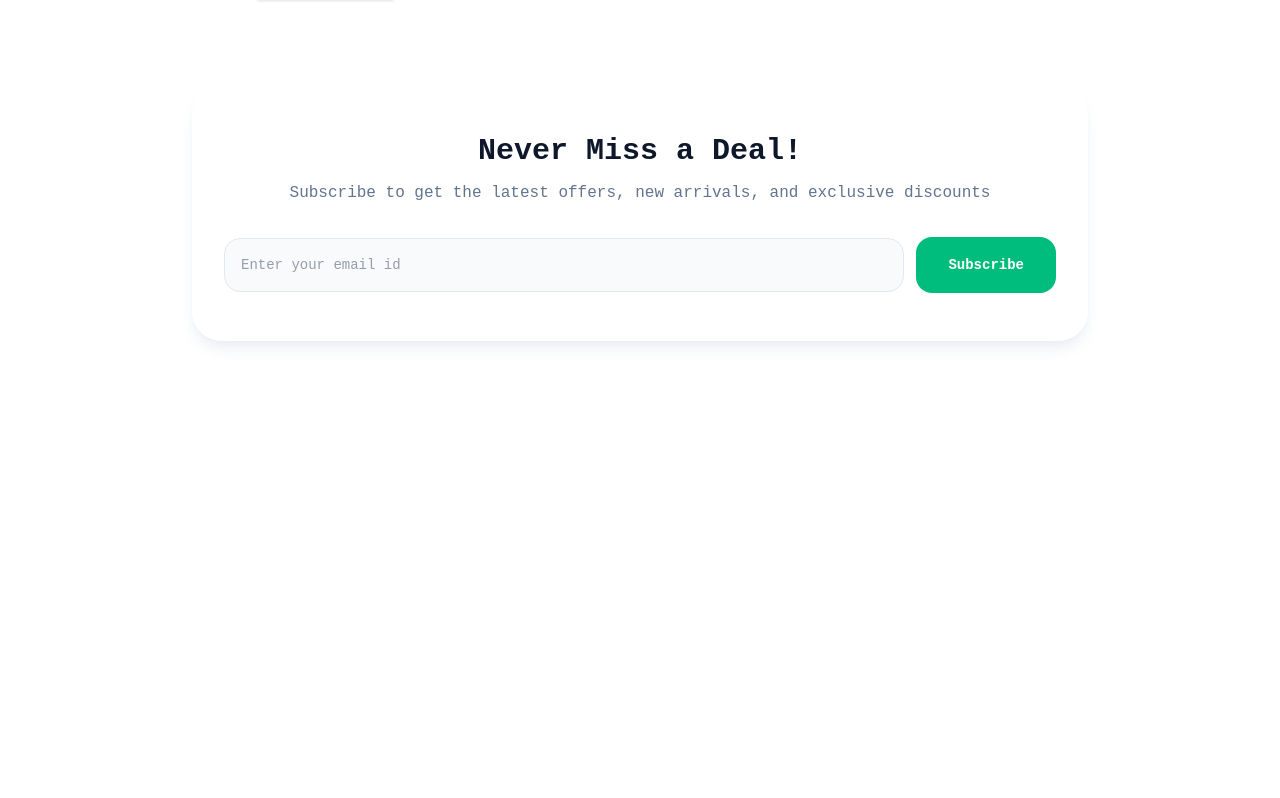
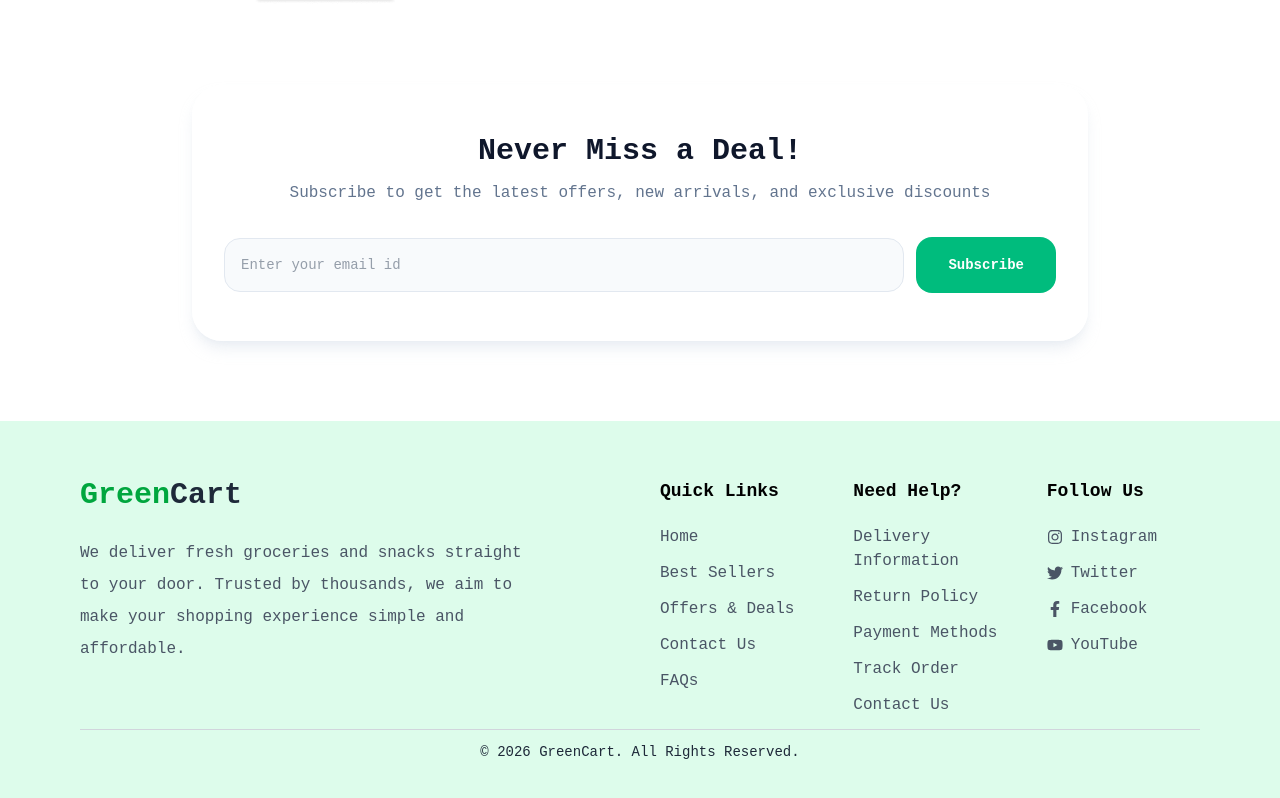
Before and after one commit to MuhammadLuqman0407/Ecommerce, a React (Vite) app in the folder Frontend/: page / in a window 1280 px wide. Shown: the part 1900-2698 px from the top of the page. Before the commit the page ends 2321 px from the top, so only its background shows below. Built offline with nearby package versions, Linux system fonts and the light colour scheme; a web font is replaced by a local one.

Commit message:
Add Footer section

```diff
--- a/Frontend/package.json
+++ b/Frontend/package.json
@@ -14,6 +14,7 @@
     "react": "^19.2.7",
     "react-dom": "^19.2.7",
     "react-hot-toast": "^2.6.0",
+    "react-icons": "^5.7.0",
     "react-router-dom": "^7.18.1",
     "tailwindcss": "^4.3.3"
   },
--- a/Frontend/src/App.jsx
+++ b/Frontend/src/App.jsx
@@ -6,6 +6,7 @@ import {Route, Routes, useLocation} from 'react-router-dom'
 import {Toaster} from "react-hot-toast";
 import BottomBanner from "./components/BottomBanner";
 import NewLetter from "./components/NewLetter";
+import Footer from "./components/Footer";
 
 function App() {
   const isSellerPath = useLocation().pathname.includes("seller");
@@ -25,11 +26,13 @@ function App() {
                 <BestSeller />
                 <BottomBanner />
                 <NewLetter />
+                {/* <Footer /> */}
               </>
             }
           />
         </Routes>
       </div>
+      {!isSellerPath && <Footer />}
     </div>
   );
 }
--- /dev/null
+++ b/Frontend/src/components/Footer.jsx
@@ -0,0 +1,84 @@
+import React from "react";
+import { Link } from "react-router-dom";
+import {
+  FaInstagram,
+  FaTwitter,
+  FaFacebookF,
+  FaYoutube,
+} from "react-icons/fa";
+
+const Footer = () => {
+  return (
+    <footer className="w-full bg-[#ddfceb]">
+      <div className="w-full max-w-screen-2xl mx-auto px-6 sm:px-10 lg:px-16 xl:px-20 py-14">
+        <div className="grid grid-cols-1 md:grid-cols-2 lg:grid-cols-12 gap-10">
+          <div className="lg:col-span-6">
+            <h2 className="text-3xl font-bold text-green-600">
+              Green<span className="text-gray-800">Cart</span>
+            </h2>
+
+            <p className="mt-6 max-w-md text-gray-600 leading-8">
+              We deliver fresh groceries and snacks straight to your door.
+              Trusted by thousands, we aim to make your shopping experience
+              simple and affordable.
+            </p>
+          </div>
+
+          <div className="lg:col-span-2">
+            <h3 className="font-semibold text-lg mb-5">Quick Links</h3>
+
+            <ul className="space-y-3 text-gray-600">
+              <li><Link to="/">Home</Link></li>
+              <li><Link to="/">Best Sellers</Link></li>
+              <li><Link to="/">Offers & Deals</Link></li>
+              <li><Link to="/">Contact Us</Link></li>
+              <li><Link to="/">FAQs</Link></li>
+            </ul>
+          </div>
+
+          <div className="lg:col-span-2">
+            <h3 className="font-semibold text-lg mb-5">Need Help?</h3>
+
+            <ul className="space-y-3 text-gray-600">
+              <li><Link to="/">Delivery Information</Link></li>
+              <li><Link to="/">Return Policy</Link></li>
+              <li><Link to="/">Payment Methods</Link></li>
+              <li><Link to="/">Track Order</Link></li>
+              <li><Link to="/">Contact Us</Link></li>
+            </ul>
+          </div>
+
+          <div className="lg:col-span-2">
+            <h3 className="font-semibold text-lg mb-5">Follow Us</h3>
+
+            <ul className="space-y-3 text-gray-600">
+              <li className="flex items-center gap-2 hover:text-green-600 cursor-pointer">
+                <FaInstagram /> Instagram
+              </li>
+
+              <li className="flex items-center gap-2 hover:text-green-600 cursor-pointer">
+                <FaTwitter /> Twitter
+              </li>
+
+              <li className="flex items-center gap-2 hover:text-green-600 cursor-pointer">
+                <FaFacebookF /> Facebook
+              </li>
+
+              <li className="flex items-center gap-2 hover:text-green-600 cursor-pointer">
+                <FaYoutube /> YouTube
+              </li>
+            </ul>
+          </div>
+        </div>
+
+        <div className="border-t border-gray-300 mt-3"></div>
+
+        <div className="py-3 text-center text-gray-800 text-sm">
+          © 2026 GreenCart. All Rights Reserved.
+        </div>
+      </div>
+    </footer>
+  );
+};
+
+export default Footer;
```
Also changed, not shown: 1 other file (tests, documents, lock files or other folders).
